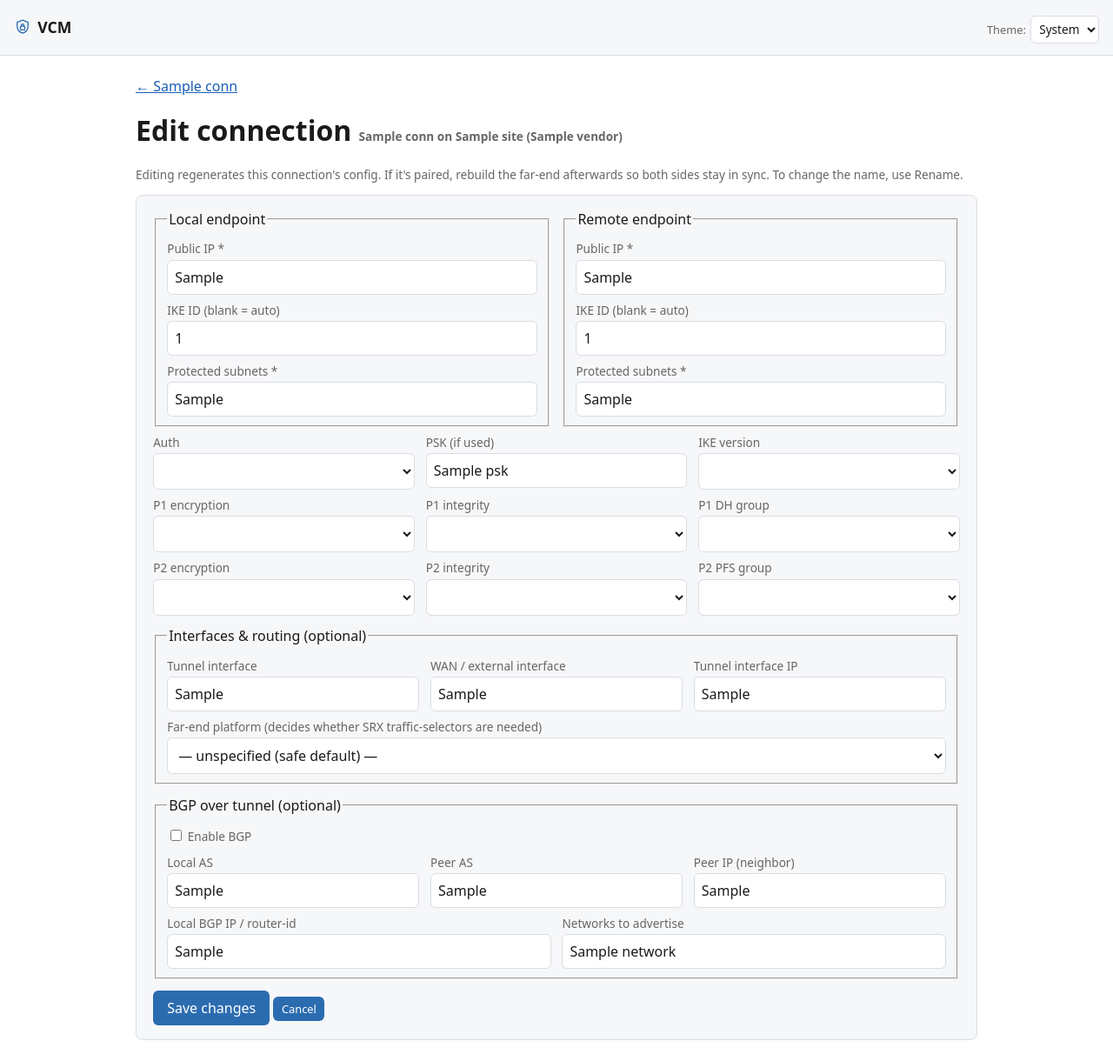
After one commit to brett6320/vcm, a FastAPI app: template app/templates/connection_edit.html in a window 1280 px wide. The commit adds this page. Shown: the whole page at 87% size. Run offline with FastAPI, Linux system fonts and the light colour scheme; the template is opened without the code that fills it: most values are stand-ins (such as "Sample title", 1, 10 or a date in 2020); lists and menus that the app fills with data are empty.

Commit message:
Allow editing connection profiles
Add an Edit form on the connection page pre-filled with current values (endpoints,
IKE IDs, subnets, auth/PSK, Phase 1/2 crypto in the vendor's terms, interfaces,
tunnel IP, far-end platform, BGP). Saving regenerates the config; the connection
name is preserved (use Rename to change it). 30 tests green.

```diff
--- a/app/templates/connection.html
+++ b/app/templates/connection.html
@@ -2,7 +2,8 @@
 {% from "_macros.html" import icon %}
 {% block content %}
 <p><a href="/sites/{{ site.id }}">← {{ site.name }}</a></p>
-<h1>{{ conn.name }} <span class="muted">on {{ site.name }} ({{ site.vendor.label }})</span></h1>
+<h1>{{ conn.name }} <span class="muted">on {{ site.name }} ({{ site.vendor.label }})</span>
+  <a class="btn small" href="/connections/{{ conn.id }}/edit" style="vertical-align:middle">Edit</a></h1>
 
 {% if conn.needs_review %}
 <div class="warn-box"><strong>{{ icon('warn') }} Imported — needs review.</strong>
--- /dev/null
+++ b/app/templates/connection_edit.html
@@ -0,0 +1,72 @@
+{% extends "base.html" %}
+{% from "_macros.html" import vendor_select %}
+{% block content %}
+<p><a href="/connections/{{ conn.id }}">← {{ conn.name }}</a></p>
+<h1>Edit connection <span class="muted">{{ conn.name }} on {{ site.name }} ({{ site.vendor.label }})</span></h1>
+<p class="muted">Editing regenerates this connection's config. If it's paired, rebuild the
+  far-end afterwards so both sides stay in sync. To change the name, use Rename.</p>
+
+<div class="card">
+  <form method="post" action="/connections/{{ conn.id }}/edit">
+    <div class="row">
+      <fieldset><legend>Local endpoint</legend>
+        <label>Public IP *</label><input name="local_ip" value="{{ profile.local.public_ip }}" required>
+        <label>IKE ID <span class="muted">(blank = auto)</span></label>
+        <input name="local_id" value="{{ profile.local.id }}">
+        <label>Protected subnets *</label>
+        <input name="local_subnets" value="{{ profile.local.protected_subnets | join(', ') }}" required>
+      </fieldset>
+      <fieldset><legend>Remote endpoint</legend>
+        <label>Public IP *</label><input name="remote_ip" value="{{ profile.remote.public_ip }}" required>
+        <label>IKE ID <span class="muted">(blank = auto)</span></label>
+        <input name="remote_id" value="{{ profile.remote.id }}">
+        <label>Protected subnets *</label>
+        <input name="remote_subnets" value="{{ profile.remote.protected_subnets | join(', ') }}" required>
+      </fieldset>
+    </div>
+    <div class="row3">
+      <div><label>Auth</label>{{ vendor_select('auth_method', vopts.auth_methods, profile.phase1.auth_method) }}</div>
+      <div><label>PSK (if used)</label><input name="psk" value="{{ profile.psk }}"></div>
+      <div><label>IKE version</label>{{ vendor_select('p1_ver', vopts.ike_versions, profile.phase1.ike_version) }}</div>
+    </div>
+    <div class="row3">
+      <div><label>P1 encryption</label>{{ vendor_select('p1_enc', vopts.encryption, profile.phase1.encryption) }}</div>
+      <div><label>P1 integrity</label>{{ vendor_select('p1_integ', vopts.integrity, profile.phase1.integrity) }}</div>
+      <div><label>P1 DH group</label>{{ vendor_select('p1_dh', vopts.dh_groups, profile.phase1.dh_group) }}</div>
+    </div>
+    <div class="row3">
+      <div><label>P2 encryption</label>{{ vendor_select('p2_enc', vopts.encryption, profile.phase2.encryption) }}</div>
+      <div><label>P2 integrity</label>{{ vendor_select('p2_integ', vopts.integrity, profile.phase2.integrity) }}</div>
+      <div><label>P2 PFS group</label>{{ vendor_select('p2_pfs', vopts.dh_groups, profile.phase2.pfs_group) }}</div>
+    </div>
+    <fieldset style="margin-top:.8rem"><legend>Interfaces &amp; routing (optional)</legend>
+      <div class="row3">
+        <div><label>Tunnel interface</label><input name="tunnel_interface" value="{{ profile.tunnel_interface }}" placeholder="st0.0 / tunnel.1"></div>
+        <div><label>WAN / external interface</label><input name="wan_interface" value="{{ profile.wan_interface }}" placeholder="ge-0/0/0 / wan1 / …"></div>
+        <div><label>Tunnel interface IP</label><input name="tunnel_ip" value="{{ profile.tunnel_ip }}" placeholder="169.254.0.1/30"></div>
+      </div>
+      <label>Far-end platform <span class="muted">(decides whether SRX traffic-selectors are needed)</span></label>
+      <select name="remote_vendor">
+        <option value="">— unspecified (safe default) —</option>
+        {% for v in all_vendors %}<option value="{{ v.value }}" {% if v.value == profile.remote_vendor %}selected{% endif %}>{{ v.label }}</option>{% endfor %}
+      </select>
+    </fieldset>
+    <fieldset style="margin-top:.8rem"><legend>BGP over tunnel (optional)</legend>
+      <label><input type="checkbox" name="bgp_enabled" value="1" style="width:auto" {% if profile.bgp.enabled %}checked{% endif %}> Enable BGP</label>
+      <div class="row3">
+        <div><label>Local AS</label><input name="bgp_local_as" value="{{ profile.bgp.local_as }}"></div>
+        <div><label>Peer AS</label><input name="bgp_peer_as" value="{{ profile.bgp.peer_as }}"></div>
+        <div><label>Peer IP (neighbor)</label><input name="bgp_peer_ip" value="{{ profile.bgp.peer_ip }}"></div>
+      </div>
+      <div class="row">
+        <div><label>Local BGP IP / router-id</label><input name="bgp_local_ip" value="{{ profile.bgp.local_ip }}"></div>
+        <div><label>Networks to advertise</label><input name="bgp_networks" value="{{ profile.bgp.networks | join(', ') }}"></div>
+      </div>
+    </fieldset>
+    <div style="margin-top:.8rem">
+      <button class="btn">Save changes</button>
+      <a class="btn small" href="/connections/{{ conn.id }}">Cancel</a>
+    </div>
+  </form>
+</div>
+{% endblock %}
```
Also changed, not shown: app/routers/sites.py (+51 -0 lines), tests/test_core.py (+40 -0 lines).
